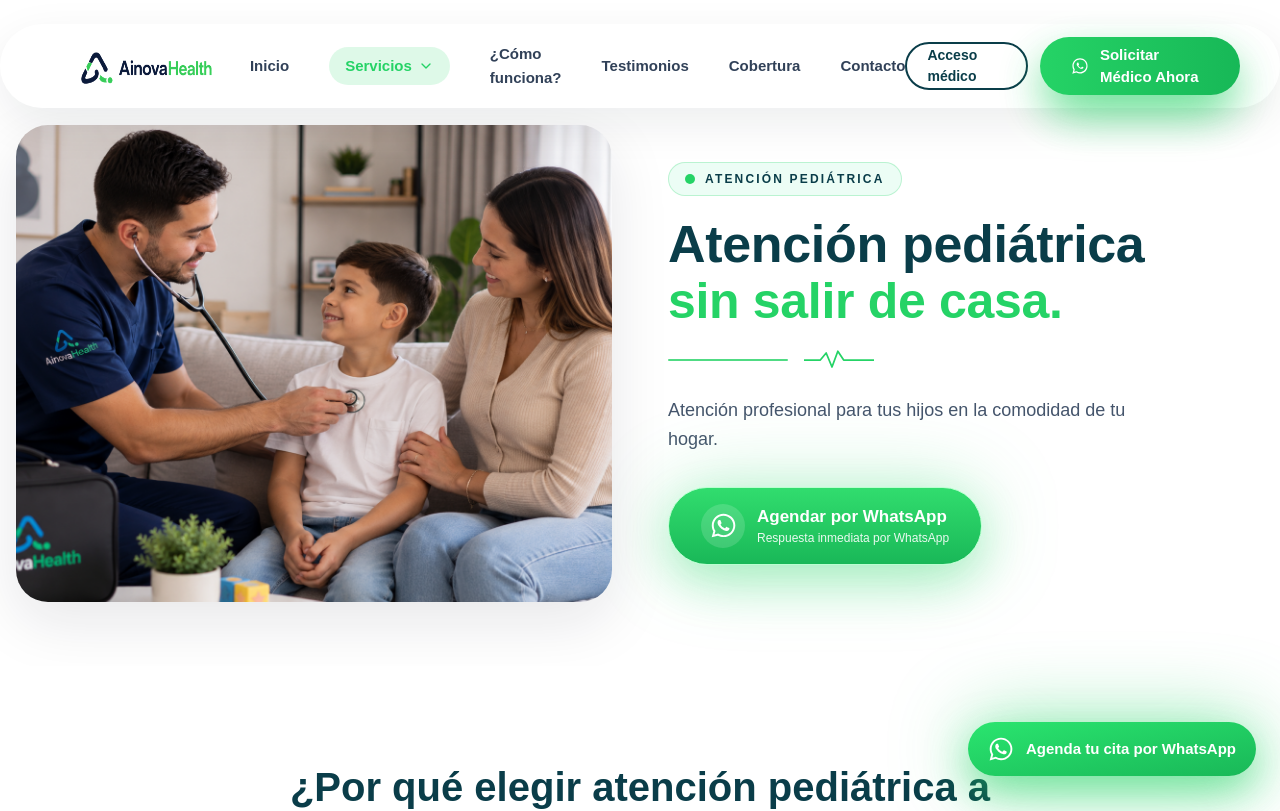
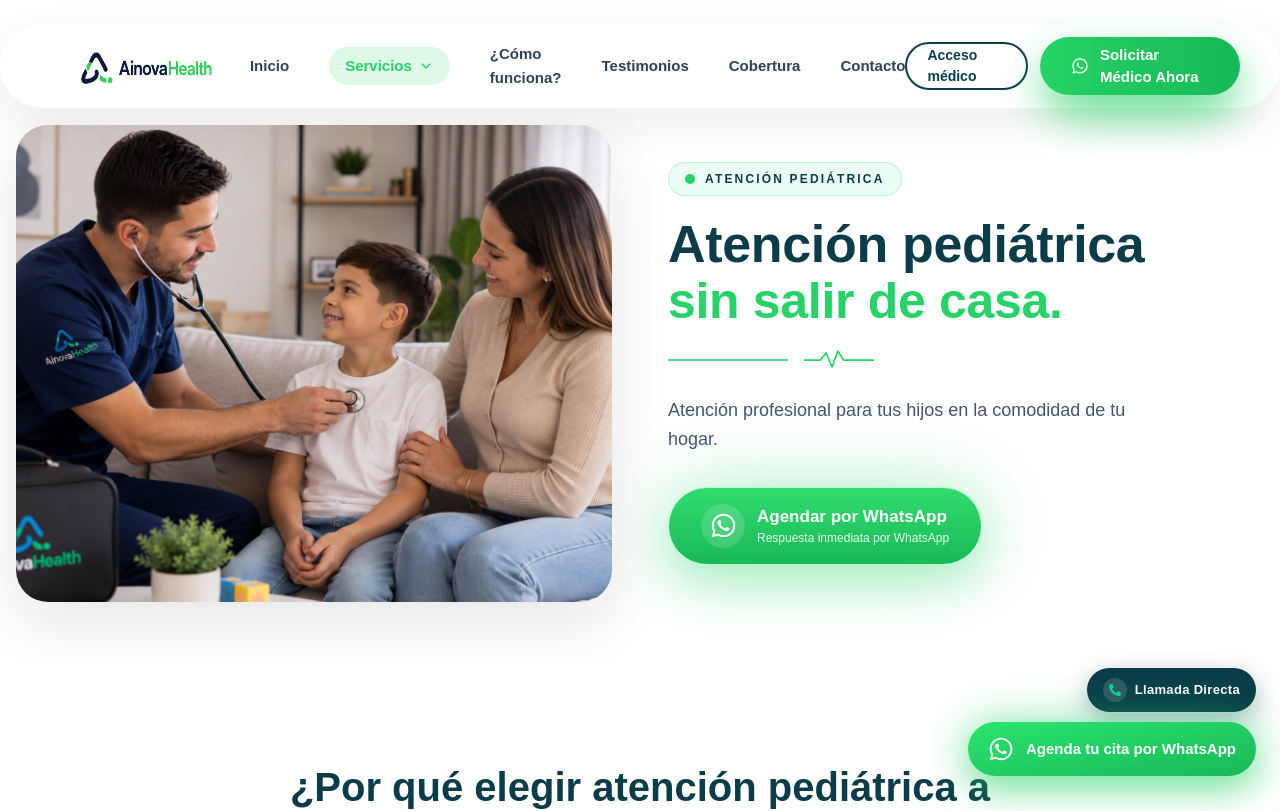
Before and after one commit to felipebermudezceo/ainovahealth, a Next.js app: page /pediatria in a window 1280 px wide. Shown: the top 811 px of the page. Built offline with nearby package versions, Linux system fonts and the light colour scheme.

Commit message:
feat: blindaje de ciberseguridad, cabeceras OWASP, middleware Edge, script anti-fraude y llamada directa con medicion de conversiones

```diff
--- a/components/ui/FloatingWhatsapp.tsx
+++ b/components/ui/FloatingWhatsapp.tsx
@@ -1,24 +1,59 @@
 "use client";
 
-import { FaWhatsapp } from "react-icons/fa";
+import { usePathname } from "next/navigation";
+import { FaWhatsapp, FaPhoneAlt } from "react-icons/fa";
 
 export function FloatingWhatsapp() {
+  const pathname = usePathname();
+
+  const getCustomMessage = () => {
+    if (pathname.includes("lavado-oidos")) {
+      return "Hola AinovaHealth, requiero información y agendar un servicio de Lavado de Oídos a domicilio. Mi nombre es...";
+    }
+    if (pathname.includes("pediatria")) {
+      return "Hola AinovaHealth, requiero agendar una consulta médica de Pediatría a domicilio. Mi nombre es...";
+    }
+    if (pathname.includes("electrocardiograma")) {
+      return "Hola AinovaHealth, requiero agendar un Electrocardiograma a domicilio. Mi nombre es...";
+    }
+    if (pathname.includes("laboratorios")) {
+      return "Hola AinovaHealth, requiero cotizar y agendar exámenes de Laboratorio Clínico a domicilio. Mi nombre es...";
+    }
+    return "Hola AinovaHealth, requiero atención médica a domicilio. Mi nombre es...";
+  };
+
+  const handleTrackClick = (type: "whatsapp" | "call") => {
+    if (typeof window !== "undefined") {
+      const dataLayer = (window as unknown as { dataLayer?: Array<Record<string, unknown>> }).dataLayer;
+      if (Array.isArray(dataLayer)) {
+        dataLayer.push({
+          event: type === "whatsapp" ? "whatsapp_click" : "call_click",
+          lead_type: type,
+          destination: "+573007239175",
+          page_path: pathname,
+        });
+      }
+    }
+  };
+
+  const waUrl = `https://wa.me/573007239175?text=${encodeURIComponent(getCustomMessage())}`;
+
   return (
     <>
       <style>{`
         @keyframes ainova-wa-wobble {
-          0% { transform: rotate(0deg) translateX(0); }
-          12% { transform: rotate(-2deg) translateX(-1.5px); }
-          24% { transform: rotate(2deg) translateX(1.5px); }
-          36% { transform: rotate(-2deg) translateX(-1.5px); }
-          48% { transform: rotate(2deg) translateX(1.5px); }
-          60% { transform: rotate(0deg) translateX(0); }
-          100% { transform: rotate(0deg) translateX(0); }
+          0% { transform: rotate(0deg) scale(1); }
+          12% { transform: rotate(-2deg) scale(1.02); }
+          24% { transform: rotate(2deg) scale(1.02); }
+          36% { transform: rotate(-2deg) scale(1.02); }
+          48% { transform: rotate(2deg) scale(1.02); }
+          60% { transform: rotate(0deg) scale(1); }
+          100% { transform: rotate(0deg) scale(1); }
         }
 
         .ainova-wa-wobble {
           transform-origin: center center;
-          animation: ainova-wa-wobble 1.2s ease-in-out infinite;
+          animation: ainova-wa-wobble 2s ease-in-out infinite;
         }
 
         @media (prefers-reduced-motion: reduce) {
@@ -28,50 +63,49 @@ export function FloatingWhatsapp() {
         }
       `}</style>
 
-      <a
-        href="https://wa.me/573007239175?text=Hola%20AinovaHealth%2C%20Quisiera%20Agendar%20Una%20Cita%2C%20Mi%20nombre%20es..."
-        target="_blank"
-        rel="noopener noreferrer"
-        className="fixed bottom-6 right-6 z-[999] max-w-[calc(100vw-3rem)]"
+      {/* Floating Action Container */}
+      <aside
+        aria-label="Canales directos de atención médica"
+        className="fixed bottom-5 right-4 z-[999] flex flex-col items-end gap-2.5 sm:bottom-6 sm:right-6"
       >
-        <div className="ainova-wa-wobble relative">
-          {/* Glow */}
+        {/* Direct Call Button (Mobile Express) */}
+        <a
+          href="tel:+573007239175"
+          onClick={() => handleTrackClick("call")}
+          id="btn-floating-call"
+          aria-label="Llamar directamente al médico"
+          className="group flex items-center gap-2 rounded-full bg-[#0A3D49] px-3.5 py-2 text-white shadow-[0_8px_25px_rgba(10,61,73,0.35)] ring-1 ring-white/20 transition-all duration-300 hover:scale-105 hover:bg-[#072a33] sm:px-4 sm:py-2.5"
+        >
+          <div className="flex h-6 w-6 items-center justify-center rounded-full bg-white/15 text-[12px] text-emerald-400 group-hover:bg-white/25">
+            <FaPhoneAlt />
+          </div>
+          <span className="text-[12px] font-semibold tracking-wide text-white sm:text-[13px]">
+            Llamada Directa
+          </span>
+        </a>
 
-          <div className="absolute inset-0 rounded-full bg-[#25D366]/50 blur-2xl"></div>
+        {/* Floating WhatsApp with Glow & Animation */}
+        <a
+          href={waUrl}
+          onClick={() => handleTrackClick("whatsapp")}
+          id="btn-floating-whatsapp"
+          target="_blank"
+          rel="noopener noreferrer"
+          aria-label="Chatear por WhatsApp con el equipo médico"
+          className="ainova-wa-wobble relative block"
+        >
+          {/* Subtle Glow */}
+          <div className="absolute inset-0 rounded-full bg-[#25D366]/40 blur-xl" />
 
-          {/* Botón */}
-
-          <div
-            className="
-              relative
-              flex
-              w-full
-              items-center
-              justify-center
-              gap-2
-              rounded-full
-              bg-gradient-to-br
-              from-[#2AE56F]
-              to-[#19B858]
-              px-3.5
-              py-2.5
-              shadow-[0_15px_40px_rgba(37,211,102,.55)]
-              transition-all
-              duration-300
-              hover:scale-110
-              lg:w-auto
-              lg:gap-3
-              lg:px-5
-              lg:py-3.5
-            "
-          >
-            <FaWhatsapp className="shrink-0 text-[20px] text-white lg:text-[26px]" />
-            <span className="whitespace-nowrap text-[13px] font-semibold text-white lg:text-[15px]">
+          {/* Button content */}
+          <div className="relative flex items-center justify-center gap-2 rounded-full bg-gradient-to-br from-[#2AE56F] to-[#19B858] px-3.5 py-2.5 text-white shadow-[0_12px_35px_rgba(37,211,102,0.5)] transition-all duration-300 hover:scale-105 lg:gap-3 lg:px-5 lg:py-3.5">
+            <FaWhatsapp className="shrink-0 text-[22px] text-white lg:text-[26px]" />
+            <span className="whitespace-nowrap text-[13px] font-bold text-white lg:text-[15px]">
               Agenda tu cita por WhatsApp
             </span>
           </div>
-        </div>
-      </a>
+        </a>
+      </aside>
     </>
   );
 }
--- /dev/null
+++ b/lib/security/anti-fraud.ts
@@ -0,0 +1,118 @@
+/**
+ * AinovaHealth Anti-Fraud & Bot Shield
+ * Protección perimetral para Next.js / Vercel Edge
+ * Detecta y bloquea bots, raspado automatizado y clics repetitivos de competidores.
+ */
+
+interface IpRecord {
+  count: number;
+  firstSeen: number;
+  lastSeen: number;
+}
+
+// Ventana de 60 segundos, máximo 35 peticiones por IP en páginas públicas
+const WINDOW_MS = 60 * 1000;
+const MAX_REQUESTS_PER_WINDOW = 35;
+
+// Almacén en memoria de peticiones recientes por IP
+const ipHistory = new Map<string, IpRecord>();
+
+// Limpieza periódica para evitar fugas de memoria
+let lastCleanup = Date.now();
+function cleanupOldRecords() {
+  const now = Date.now();
+  if (now - lastCleanup > 5 * 60 * 1000) {
+    lastCleanup = now;
+    for (const [ip, record] of ipHistory.entries()) {
+      if (now - record.lastSeen > WINDOW_MS * 2) {
+        ipHistory.delete(ip);
+      }
+    }
+  }
+}
+
+// User-Agents sospechosos o de herramientas de automatización
+const SUSPICIOUS_AGENTS = [
+  /headlesschrome/i,
+  /puppeteer/i,
+  /selenium/i,
+  /phantomjs/i,
+  /python-requests/i,
+  /python-urllib/i,
+  /aiohttp/i,
+  /scrapy/i,
+  /curl/i,
+  /wget/i,
+  /httpclient/i,
+  /go-http-client/i,
+  /postman/i,
+  /bytespider/i,
+  /petalbot/i,
+];
+
+// Motores de búsqueda legítimos permitidos
+const VERIFIED_CRAWLERS = [
+  /googlebot/i,
+  /bingbot/i,
+  /google-inspectiontool/i,
+  /mediapartners-google/i,
+  /adsbot-google/i,
+];
+
+export interface ShieldResult {
+  allowed: boolean;
+  reason?: string;
+  ip: string;
+}
+
+export function evaluateRequest(req: Request): ShieldResult {
+  cleanupOldRecords();
+
+  const forwarded = req.headers.get("x-forwarded-for");
+  const ip = forwarded ? forwarded.split(",")[0].trim() : req.headers.get("x-real-ip") ?? "127.0.0.1";
+  const userAgent = req.headers.get("user-agent") ?? "";
+
+  // 1. Permitir rastreadores oficiales de Google y Bing (para SEO y revisión de Ads)
+  if (VERIFIED_CRAWLERS.some((bot) => bot.test(userAgent))) {
+    return { allowed: true, ip };
+  }
+
+  // 2. Bloquear bots de automatización y scraping
+  if (SUSPICIOUS_AGENTS.some((bot) => bot.test(userAgent))) {
+    return {
+      allowed: false,
+      reason: "Suspicious User-Agent detected (Automated bot/scraper)",
+      ip,
+    };
+  }
+
+  // 3. Control de frecuencia y repetición por IP (Competitor click/traffic flood)
+  const now = Date.now();
+  const record = ipHistory.get(ip);
+
+  if (!record) {
+    ipHistory.set(ip, { count: 1, firstSeen: now, lastSeen: now });
+    return { allowed: true, ip };
+  }
+
+  // Si está dentro de la misma ventana de tiempo
+  if (now - record.firstSeen < WINDOW_MS) {
+    record.count += 1;
+    record.lastSeen = now;
+
+    if (record.count > MAX_REQUESTS_PER_WINDOW) {
+      return {
+        allowed: false,
+        reason: `Rate limit exceeded (${record.count} requests in 60s). Possible click flood.`,
+        ip,
+      };
+    }
+  } else {
+    // Reiniciar ventana
+    record.count = 1;
+    record.firstSeen = now;
+    record.lastSeen = now;
+  }
+
+  return { allowed: true, ip };
+}
--- /dev/null
+++ b/middleware.ts
@@ -0,0 +1,41 @@
+import { NextResponse, type NextRequest, type NextFetchEvent } from "next/server";
+import { proxy } from "./proxy";
+import { evaluateRequest } from "@/lib/security/anti-fraud";
+
+export function middleware(request: NextRequest, event: NextFetchEvent) {
+  const pathname = request.nextUrl.pathname;
+
+  // Ignorar peticiones a archivos internos de Next.js, imágenes y favicons
+  if (
+    pathname.startsWith("/_next") ||
+    pathname.startsWith("/api/auth") ||
+    pathname.includes(".")
+  ) {
+    return NextResponse.next();
+  }
+
+  // 1. Blindaje perimetral anti-fraude y detección de bots repetitivos
+  const shield = evaluateRequest(request);
+  if (!shield.allowed) {
+    return new NextResponse("Acceso restringido temporalmente por seguridad.", {
+      status: 429,
+      headers: {
+        "Retry-After": "60",
+        "Content-Type": "text/plain; charset=utf-8",
+      },
+    });
+  }
+
+  // 2. Control de acceso para el portal médico
+  if (pathname.startsWith("/portal")) {
+    return proxy(request, event);
+  }
+
+  return NextResponse.next();
+}
+
+export const config = {
+  matcher: [
+    "/((?!_next/static|_next/image|favicon.ico).*)",
+  ],
+};
--- a/next.config.ts
+++ b/next.config.ts
@@ -1,4 +1,31 @@
 import type { NextConfig } from "next";
+
+const securityHeaders = [
+  {
+    key: "X-DNS-Prefetch-Control",
+    value: "on",
+  },
+  {
+    key: "Strict-Transport-Security",
+    value: "max-age=63072000; includeSubDomains; preload",
+  },
+  {
+    key: "X-Frame-Options",
+    value: "DENY",
+  },
+  {
+    key: "X-Content-Type-Options",
+    value: "nosniff",
+  },
+  {
+    key: "Referrer-Policy",
+    value: "strict-origin-when-cross-origin",
+  },
+  {
+    key: "Permissions-Policy",
+    value: "camera=(), microphone=(), geolocation=(self)",
+  },
+];
 
 const nextConfig: NextConfig = {
   serverExternalPackages: [
@@ -7,6 +34,14 @@ const nextConfig: NextConfig = {
     "pg",
     "@node-rs/argon2",
   ],
+  async headers() {
+    return [
+      {
+        source: "/:path*",
+        headers: securityHeaders,
+      },
+    ];
+  },
 };
 
 export default nextConfig;
```
Also changed, not shown: 1 other file (tests, documents, lock files or other folders).
